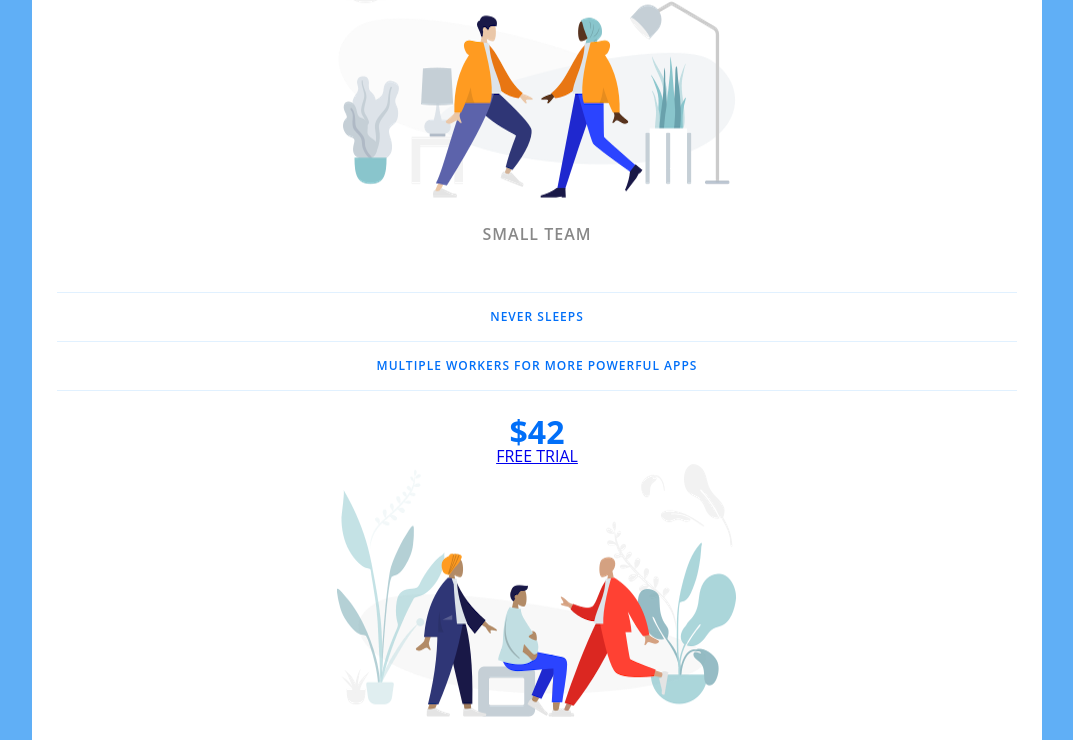
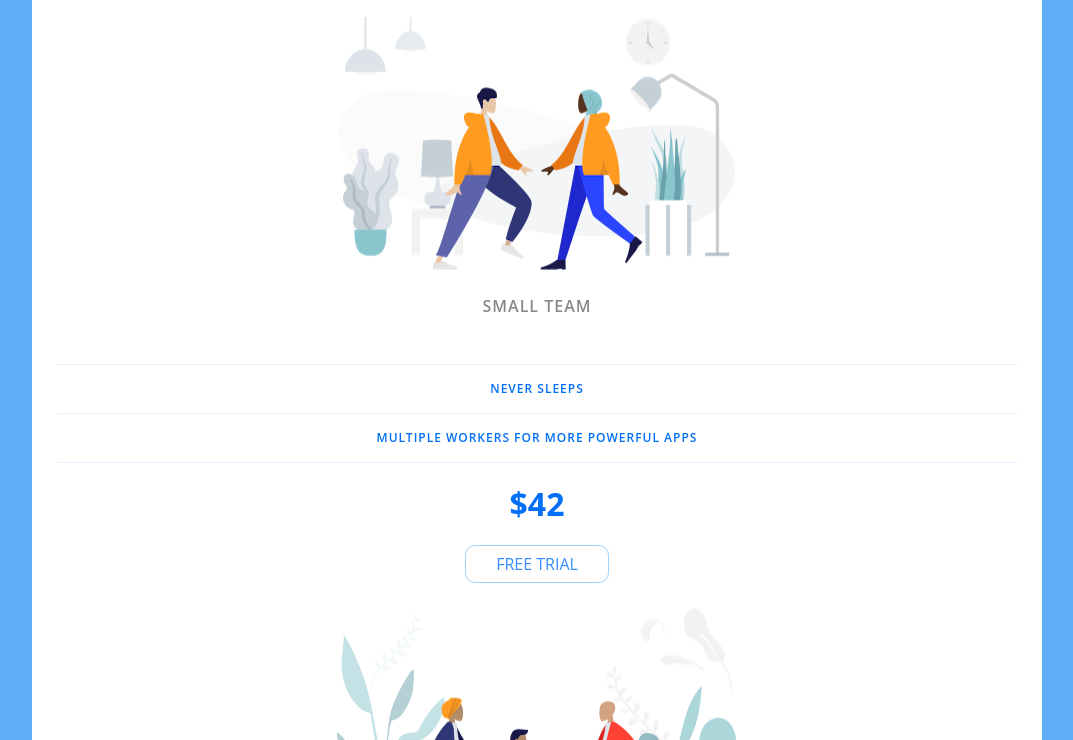
Before and after one commit to VicBond/3colPriceTable, a plain HTML site: page index.html in a window 1280 px wide. Shown: the part 589-1329 px from the top of the page, without its empty margins (103-1176 px from the left). Drawn offline with Linux system fonts and the light colour scheme.

Commit message:
add pricing-button

```diff
--- a/style.css
+++ b/style.css
@@ -109,3 +109,13 @@ body {
   font-size: 32px;
   font-weight: 700;
 }
+
+.pricing-button {
+  display: inline-block;
+  padding: 10px 30px;
+  margin: 25px 0;
+  text-decoration: none;
+  border: 1px solid #9dd1fe;
+  border-radius: 10px;
+  color: #348eff;
+}
```
